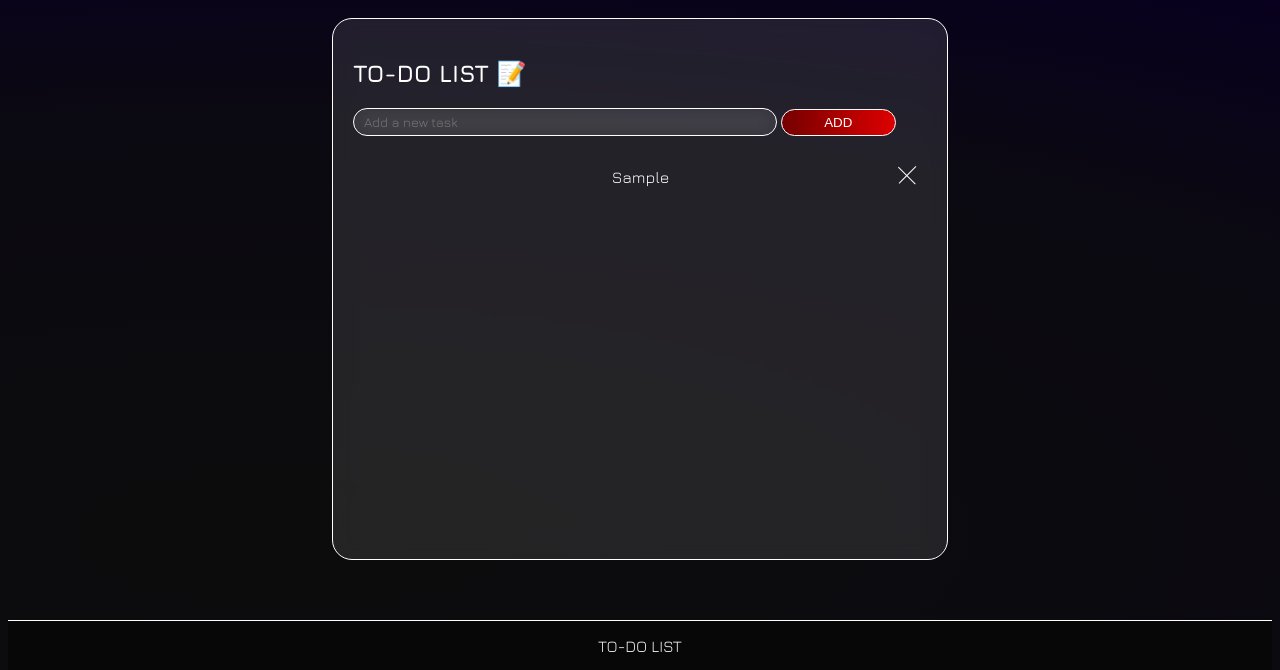
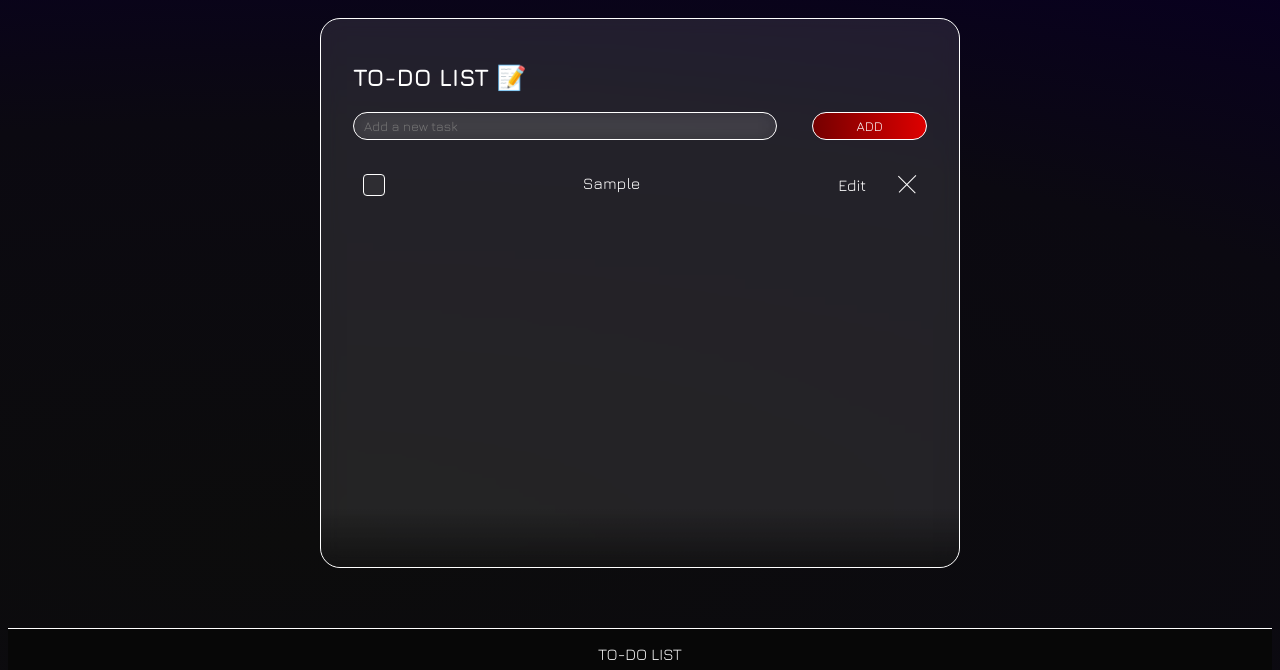
Before and after one commit to Aladdin3r/comp2170-final-project, a plain HTML site: page index.html in a window 1280 px wide. Both pictures are taken after typing "Sample" into the empty fields and a click on the button "ADD". Shown: the top 670 px of the page. Drawn offline with nearby package versions, Linux system fonts and the light colour scheme; a web font is replaced by a local one.

Commit message:
task list scrolling, task checking, task editing, general styling

```diff
--- a/css/style.css
+++ b/css/style.css
@@ -1,5 +1,10 @@
 body {
-    background: radial-gradient(152.21% 77.75% at 23.3% 66.16%, #0C0C0C 0%, #0B0911 66%, #08001F 100%);
+  background: radial-gradient(
+    152.21% 77.75% at 23.3% 66.16%,
+    #0c0c0c 0%,
+    #0b0911 66%,
+    #08001f 100%
+  );
   font-family: Jura;
   color: white;
   display: flex;
@@ -14,11 +19,15 @@ body {
   width: 574px;
   height: 500px;
   border-radius: 20px;
-    border: 1px solid #FFF;
-    background: rgba(255, 255, 255, 0.10);
+  border: 1px solid #fff;
+  background: rgba(255, 255, 255, 0.1);
   backdrop-filter: blur(10px);
-    padding: 20px;
+  padding: 24px 32px;
   margin-bottom: 50px;
+}
+
+.todo::-webkit-scrollbar {
+  display: none;
 }
 
 h5 {
@@ -26,9 +35,15 @@ h5 {
   font-family: Jura;
 }
 
+.todo-form {
+  display: flex;
+  flex-direction: row;
+  justify-content: space-between;
+}
+
 input {
   border-radius: 36px;
-    border: 1px solid #FFF;
+  border: 1px solid #fff;
   background: rgba(255, 255, 255, 0.05);
   backdrop-filter: blur(10px);
   padding: 5px 10px;
@@ -39,30 +54,66 @@ input {
 
 #main-button {
   border-radius: 36px;
-    border: 1px solid #FFF;
-    background: linear-gradient(90deg, #750000 0%, #DE0000 100%);
+  border: 1px solid #fff;
+  background: linear-gradient(90deg, #750000 0%, #de0000 100%);
   backdrop-filter: blur(10px);
   color: white;
   padding: 5px 10px;
   width: 20%;
   cursor: pointer;
+  font-family: Jura;
+}
+
+.todos {
+  margin-top: 24px;
+  height: 398px;
+  overflow-y: auto;
+  scrollbar-width: none;
+}
+
+.todos::after {
+  content: "";
+  position: absolute;
+  bottom: 0;
+  left: 0;
+  width: 100%;
+  height: 60px;
+  background: linear-gradient(
+    to bottom,
+    rgba(255, 255, 255, 0),
+    rgba(0, 0, 0, 0.5)
+  );
+  pointer-events: none;
+  border-bottom-left-radius: 20px;
+  border-bottom-right-radius: 20px;
+}
+
+.todos::-webkit-scrollbar {
+  display: none;
 }
 
 .todo-items {
   padding: 0;
+  margin: 0;
   list-style: none;
-    margin-top: 20px;
 }
 
 .todo-items li {
   display: flex;
-    align-items: center;
   justify-content: space-between;
   padding: 10px;
 }
 
+.buttons {
+  display: flex;
+  flex-direction: row;
+  gap: 32px;
+  align-items: center;
+  justify-content: center;
+}
+
 .todo-items li + li {
-    margin-top: 10px;
+  margin-top: 5px;
 }
 
 .checkbox-wrapper {
@@ -74,18 +125,38 @@ input {
 .checkbox {
   width: 20px;
   height: 20px;
-    background: url('images/checkbox.svg') no-repeat center center;
-    background-size: contain;
   cursor: pointer;
+  border: white 1px solid;
+  background-color: rgba(255, 255, 255, 0.05);
+  border-radius: 4px;
+  /* background: url('images/checkbox.svg');
+    background-size: contain; */
 }
 
 .checkbox.checked {
-    background: url('images/checkbox_checked.svg') no-repeat center center;
-    background-size: contain;
+  background-color: rgb(0, 128, 0);
+  /* background: url('images/checkbox_checked.svg');
+    background-size: contain; */
+}
 
+.crossed-out {
+  text-decoration: line-through;
+}
+
+.edit-task {
+  background: none;
+  border: none;
+  cursor: pointer;
+  padding: 0;
+  font-family: Jura;
+  font-size: 16px;
+  color: white;
 }
 
 .remove-task {
+  display: flex;
+  justify-content: center;
+  align-items: center;
   background: none;
   border: none;
   cursor: pointer;
@@ -99,10 +170,11 @@ input {
 .remove-icon {
   width: 18.339px;
   height: 18.516px;
-    background: url('images/remove.svg') no-repeat center center;
+  background: url("images/remove.svg") no-repeat center center;
   background-size: contain;
 }
 
+/* FOOTER ITEMS */
 footer {
   border-top: 1px solid #fff;
   background: #070707;
--- a/index.html
+++ b/index.html
@@ -1,16 +1,28 @@
 <!DOCTYPE html>
 <html lang="en">
   <head>
-    <meta charset="UTF-8">
-    <meta name="viewport" content="width=device-width, initial-scale=1.0">
+    <meta charset="UTF-8" />
+    <meta name="viewport" content="width=device-width, initial-scale=1.0" />
     <title>COMP2170 Final Project</title>
-    <link rel="stylesheet" href="css/style.css">
-    <meta name="description" content="Jerome Gache, Jonathan Santiaguel, Nea Pieroelie, Rawan Aladdin">
-    <link rel="preconnect" href="https://fonts.googleapis.com">
-    <link rel="preconnect" href="https://fonts.gstatic.com" crossorigin>
-    <link href="https://fonts.googleapis.com/css2?family=Jura:wght@300..700&display=swap" rel="stylesheet">
-    <link href="https://fonts.googleapis.com/css2?family=Abhaya+Libre:wght@400;500;600;700;800&display=swap" rel="stylesheet">
-    <link href="https://fonts.googleapis.com/css2?family=Arimo:ital,wght@0,400..700;1,400..700&display=swap" rel="stylesheet">
+    <link rel="stylesheet" href="css/style.css" />
+    <meta
+      name="description"
+      content="Jerome Gache, Jonathan Santiaguel, Nea Pieroelie, Rawan Aladdin"
+    />
+    <link rel="preconnect" href="https://fonts.googleapis.com" />
+    <link rel="preconnect" href="https://fonts.gstatic.com" crossorigin />
+    <link
+      href="https://fonts.googleapis.com/css2?family=Jura:wght@300..700&display=swap"
+      rel="stylesheet"
+    />
+    <link
+      href="https://fonts.googleapis.com/css2?family=Abhaya+Libre:wght@400;500;600;700;800&display=swap"
+      rel="stylesheet"
+    />
+    <link
+      href="https://fonts.googleapis.com/css2?family=Arimo:ital,wght@0,400..700;1,400..700&display=swap"
+      rel="stylesheet"
+    />
   </head>
   <body>
     <main>
@@ -18,7 +30,7 @@
         <h2>TO-DO LIST 📝</h2>
         <form class="todo-form">
           <input type="text" name="name" placeholder="Add a new task" />
-                <button  id="main-button" type="submit">ADD</button>
+          <button id="main-button" type="submit">ADD</button>
         </form>
         <div class="todos">
           <ul class="todo-items"></ul>
@@ -28,7 +40,15 @@
     <footer>
       <p>TO-DO LIST</p>
       <h1 class="group">Jeroneawan</h1>
-        <div style="width: 50%; height: 100%; opacity: 0.20; background: white; border: 1px white solid"></div>
+      <div
+        style="
+          width: 50%;
+          height: 100%;
+          opacity: 0.2;
+          background: white;
+          border: 1px white solid;
+        "
+      ></div>
       <div class="names">
         <div>Jerome Gache</div>
         <div>Jonathan Santiaguel</div>
--- a/js/app.js
+++ b/js/app.js
@@ -1,44 +1,77 @@
-document.addEventListener("DOMContentLoaded", function() {
-    const form = document.querySelector('.todo-form');
+document.addEventListener("DOMContentLoaded", function () {
+  const form = document.querySelector(".todo-form");
   const input = document.querySelector('input[name="name"]');
-    const todoList = document.querySelector('.todo-items');
+  const todoList = document.querySelector(".todo-items");
 
-    form.addEventListener('submit', function(event) {
+  form.addEventListener("submit", function (event) {
     event.preventDefault();
     const taskText = input.value.trim();
-        if (taskText !== "") {
+    if (taskText) {
       addTask(taskText);
       input.value = "";
     }
   });
 
   function addTask(taskText) {
-        const li = document.createElement('li');
+    const li = document.createElement("li");
 
-        const checkboxWrapper = document.createElement('div');
-        checkboxWrapper.classList.add('checkbox-wrapper');
+    const checkboxWrapper = document.createElement("div");
+    checkboxWrapper.classList.add("checkbox-wrapper");
 
-        const checkbox = document.createElement('div');
-        checkbox.classList.add('checkbox');
-        checkbox.addEventListener('click', function() {
-            checkbox.classList.toggle('checked');
+    const checkbox = document.createElement("div");
+    checkbox.classList.add("checkbox");
+    checkbox.addEventListener("click", function () {
+      checkbox.classList.toggle("checked");
+      task.classList.toggle("crossed-out");
     });
 
-        const task = document.createElement('span');
+    const task = document.createElement("span");
     task.textContent = taskText;
 
-        const removeButton = document.createElement('button');
-        removeButton.classList.add('remove-task');
+    // remove btn
+    const removeButton = document.createElement("button");
+    removeButton.classList.add("remove-task");
     removeButton.innerHTML = '<img src="images/remove.svg"/>';
-        removeButton.addEventListener('click', function() {
+    removeButton.addEventListener("click", function () {
       li.remove();
+    });
+
+    // edit btn
+    const editButton = document.createElement("button");
+    editButton.classList.add("edit-task");
+    editButton.textContent = "Edit";
+
+    editButton.addEventListener("click", function () {
+      const input = document.createElement("input");
+      input.type = "text";
+      input.value = task.textContent;
+
+      task.replaceWith(input);
+      input.focus();
+
+      input.addEventListener("blur", function () {
+        task.textContent = input.value;
+        input.replaceWith(task);
+      });
+
+      input.addEventListener("keypress", function (e) {
+        if (e.key === "Enter") {
+          task.textContent = input.value;
+          input.replaceWith(task);
+        }
+      });
     });
 
     checkboxWrapper.appendChild(checkbox);
     li.appendChild(checkboxWrapper);
     li.appendChild(task);
-        li.appendChild(removeButton);
 
+    const buttonsDiv = document.createElement("div");
+    buttonsDiv.classList.add("buttons");
+    buttonsDiv.appendChild(editButton);
+    buttonsDiv.appendChild(removeButton);
+
+    li.appendChild(buttonsDiv);
     todoList.appendChild(li);
   }
 });
```
Also changed, not shown: 1 other file. Lines whose indentation alone changed are shown as unchanged.
